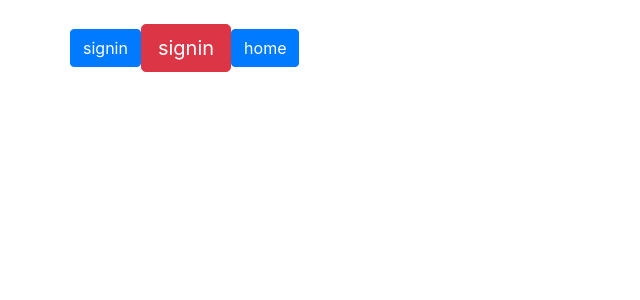
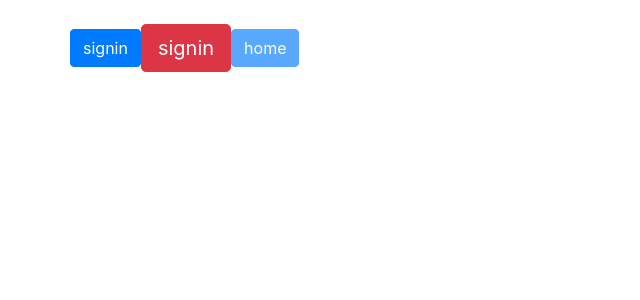
Before and after one commit to VladKurluk/Practical-Vue-Components, a Vue app: page / in a window 1280 px wide. Shown: the top 300 px of the page, without its empty margins (0-640 px from the left). Built offline with nearby package versions, Linux system fonts and the light colour scheme.

Commit message:
Disabled state for button component

```diff
--- a/src/components/AppButton.vue
+++ b/src/components/AppButton.vue
@@ -2,9 +2,12 @@
   <router-link
     class="btn"
     @click.native="clicked"
+    :disabled="disabled"
     :to="to"
     :class="[
-      themes[theme], sizes[size]
+      themes[theme], sizes[size], {
+        'disabled': disabled
+      }
     ]"
   >
     {{to.name}}
@@ -36,6 +39,12 @@ export default {
       type: String,
       default: 'normal'
     },
+    // Disabled stste
+    disabled: {
+      required: false,
+      type: Boolean,
+      default: false
+    },
     // Navigate to props
     to: {
       required: false,
--- a/src/views/Home.vue
+++ b/src/views/Home.vue
@@ -2,7 +2,7 @@
   <div class="home">
     <app-button :to="{ name: 'signin' }" />
     <app-button :to="{ name: 'signin' }" theme="danger" size="large" />
-    <app-button @click.prevent="clicked" />
+    <app-button @click.prevent="clicked" disabled />
   </div>
 </template>
 
```
